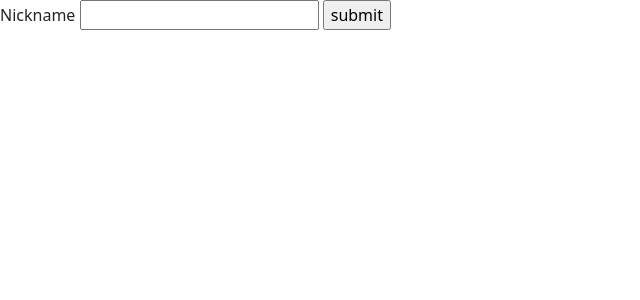
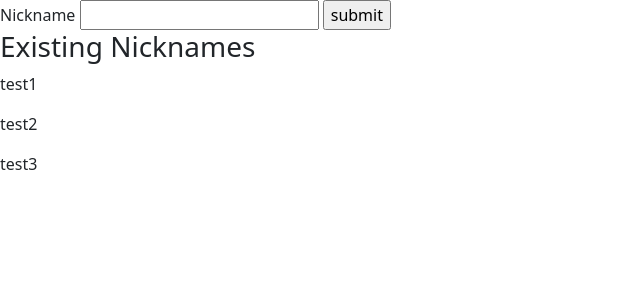
Before and after one commit to DerFranz33/python-herkansing-code, a Flask app: page / in a window 1280 px wide. Shown: the part 56-356 px from the top of the page, without its empty margins (0-640 px from the left). Run offline with Flask 3, Linux system fonts and the light colour scheme.

Commit message:
placeholder for displaying existing users

```diff
--- a/mastermind-VM/main.py
+++ b/mastermind-VM/main.py
@@ -50,7 +50,11 @@ def home():
         if('nickname' in session):
             return redirect(url_for('game'))
         else:
-            return render_template('index.html')
+
+            nicknames = ('test1', 'test2', 'test3')
+
+
+            return render_template('index.html', nicknames=nicknames)
 
 @app.route('/game/')
 def game():
--- a/mastermind-VM/templates/index.html
+++ b/mastermind-VM/templates/index.html
@@ -6,4 +6,8 @@
         <input type="text" name="nickname">
         <input type="submit" value="submit">
     </form>
+    <h3>Existing Nicknames</h3>
+    {% for nickname in nicknames %}
+        <p>{{nickname}}</p>
+    {% endfor %}
 {% endblock %}
```
Also changed, not shown: mastermind-VM/var/main-instance/project.db.
